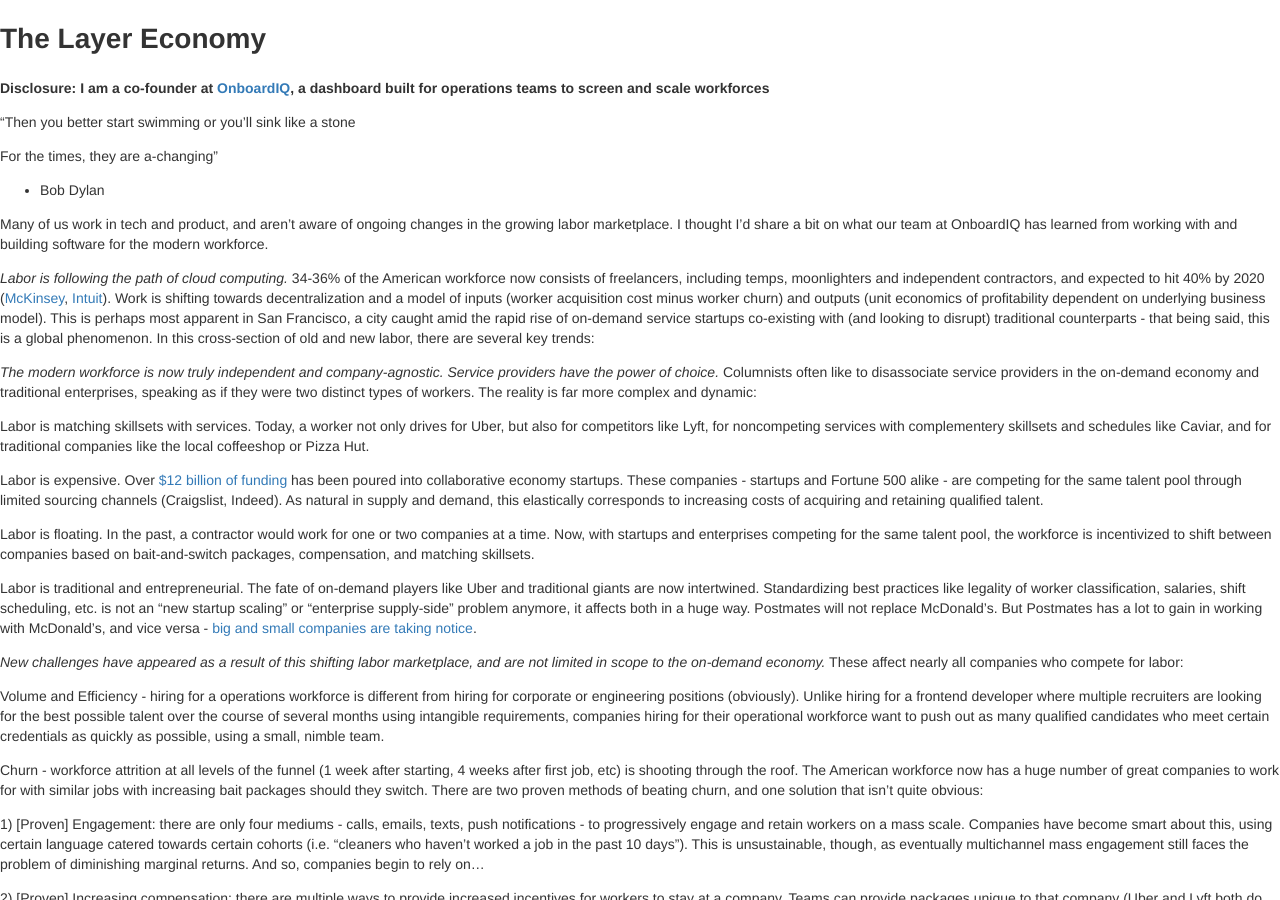
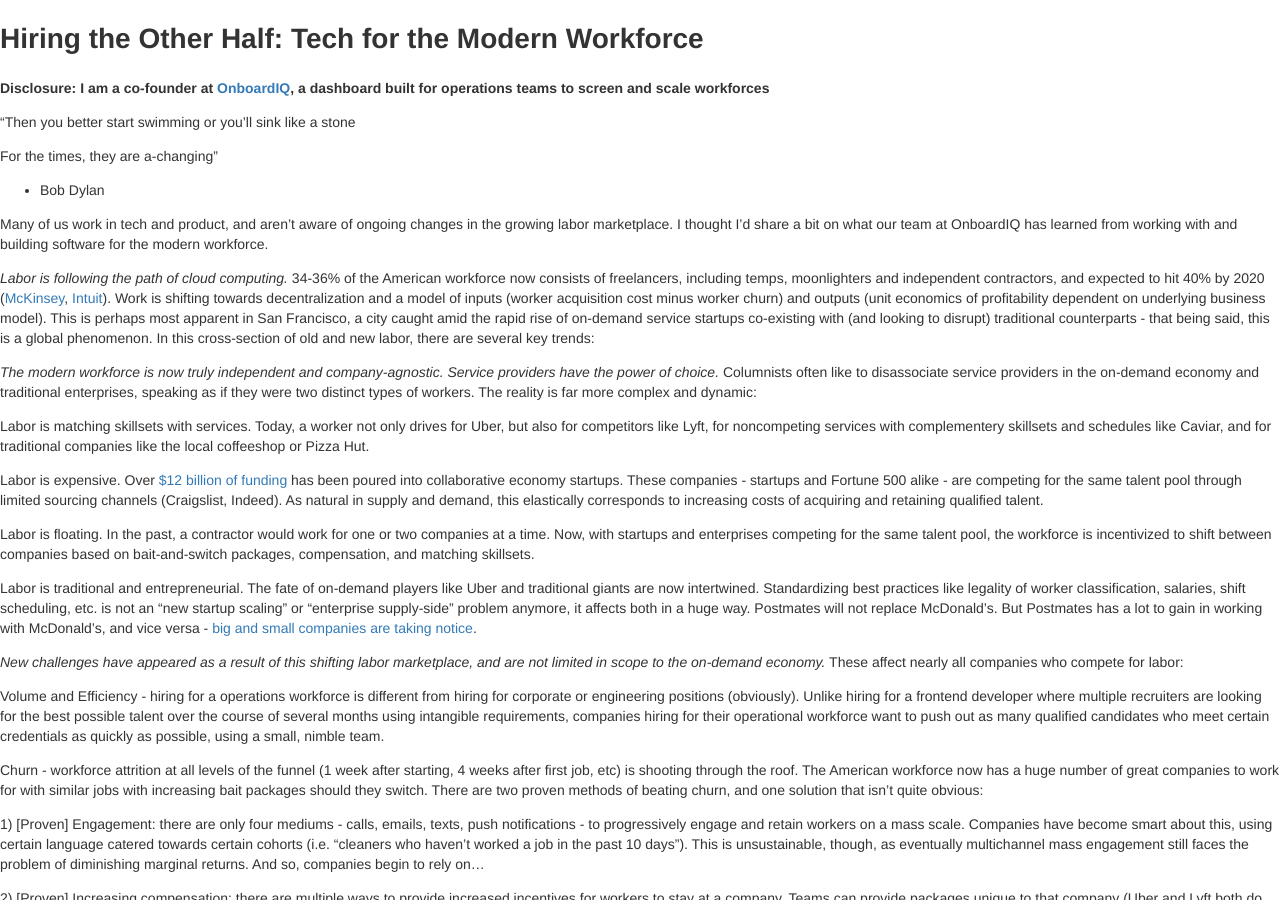
Before and after one commit to AndrewSB/jeremy-cai-personal-website, a Jekyll site: the page built from layer.md, in a window 1280 px wide and 900 px high. Built offline with Jekyll 4.4.1, drawn with Linux system fonts in a browser that asks for light colours; Markdown is read by kramdown in place of the engine named in the settings.

Commit message:
change heading

```diff
--- a/layer.md
+++ b/layer.md
@@ -2,7 +2,7 @@
 layout: index
 ---
 
-#The Layer Economy
+#Hiring the Other Half: Tech for the Modern Workforce
 
 **Disclosure: I am a co-founder at [OnboardIQ](https://www.onboardiq.com/), a dashboard built for operations teams to screen and scale workforces**
 
```
